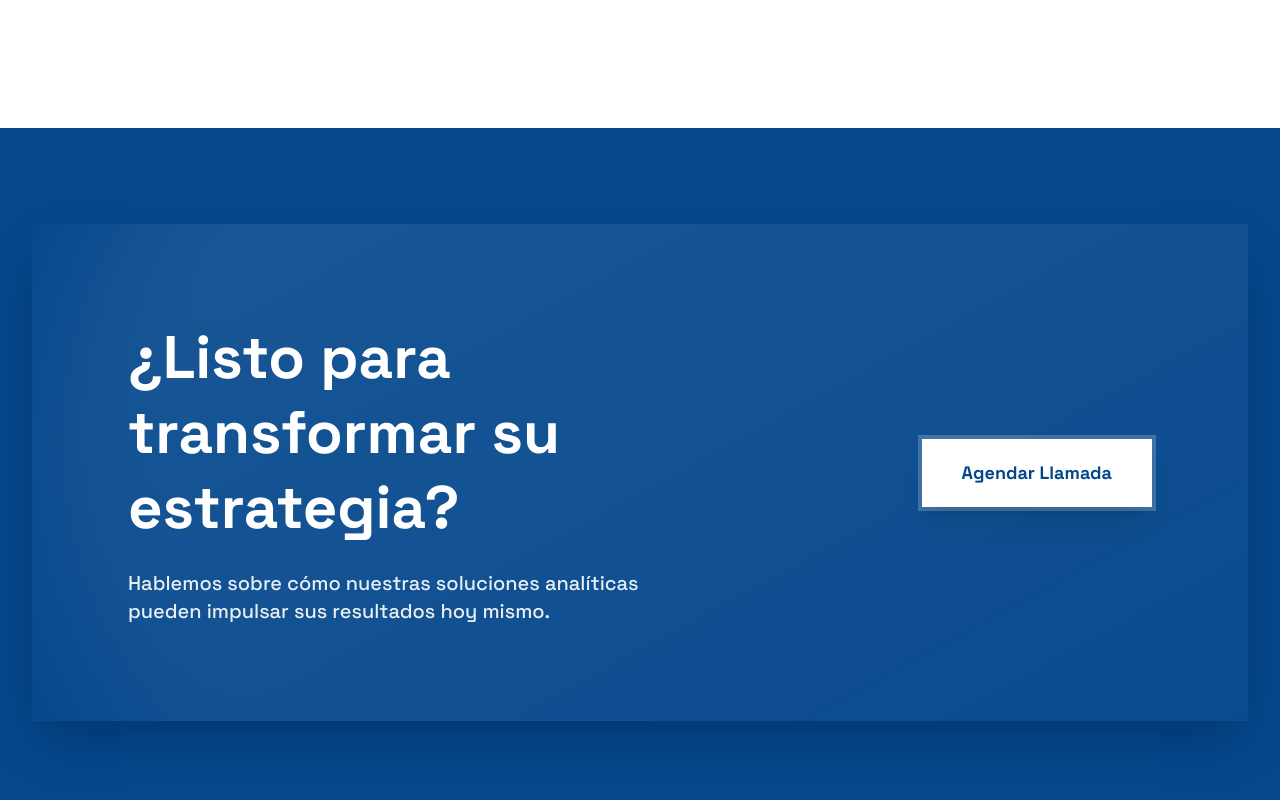
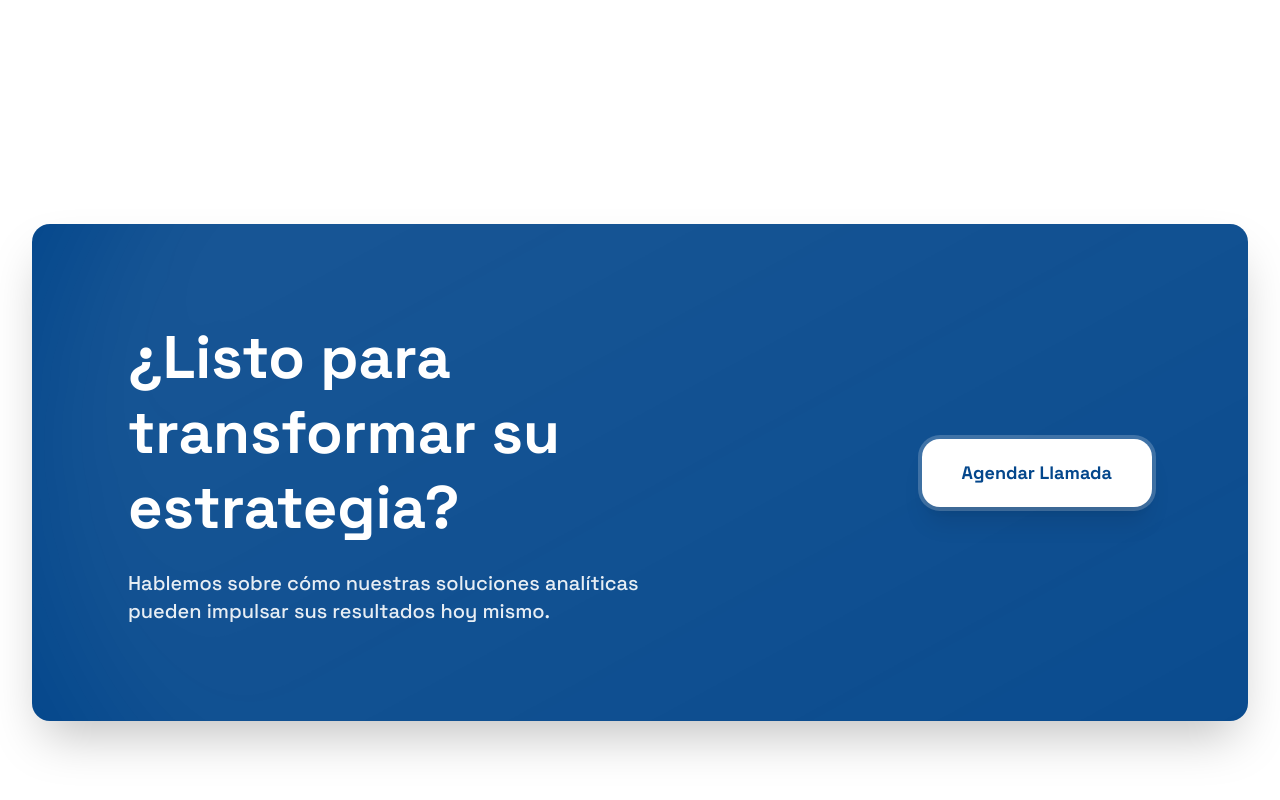
Before and after one commit to carlos5845/landing-agency, a Next.js app: page / in a window 1280 px wide. Shown: the part 2800-3600 px from the top of the page. Built offline with nearby package versions, Linux system fonts and the light colour scheme.

Commit message:
agregandon los contenidos de los servicos individuales

```diff
--- a/src/app/components/seccion.tsx
+++ b/src/app/components/seccion.tsx
@@ -381,9 +381,9 @@ export default function Seccion() {
       </section>
 
       {/* SECCIÓN CTA FINAL */}
-      <section className="seccion-cta py-24 bg-primary text-white overflow-hidden relative">
-        <div className="max-w-7xl mx-auto px-4 sm:px-6 lg:px-8">
-          <div className="cta-container relative bg-primary  p-12 lg:p-24 overflow-hidden text-center lg:text-left shadow-2xl">
+      <section className="seccion-cta py-24  text-white overflow-hidden relative">
+        <div className="max-w-7xl mx-auto px-4 sm:px-6 lg:px-8 ">
+          <div className="cta-container relative bg-primary  p-12 lg:p-24 overflow-hidden text-center lg:text-left shadow-2xl rounded-2xl">
             {/* Elemento de fondo para Parallax */}
             <div className="cta-bg-parallax absolute -top-1/2 -right-1/2 w-[150%] h-[200%] bg-linear-to-br from-white/10 to-transparent pointer-events-none rounded-full blur-3xl"></div>
 
@@ -398,7 +398,7 @@ export default function Seccion() {
                 </p>
               </div>
               <div className="flex flex-col sm:flex-row gap-4 justify-center shrink-0">
-                <button className="bg-white text-primary hover:bg-slate-50 px-10 py-5  font-bold text-lg transition-all shadow-xl hover:scale-105 active:scale-95 ring-4 ring-white/20">
+                <button className="bg-white text-primary hover:bg-slate-50 px-10 py-5  font-bold text-lg transition-all shadow-xl hover:scale-105 active:scale-95 ring-4 ring-white/20 rounded-2xl">
                   Agendar Llamada
                 </button>
               </div>
```
